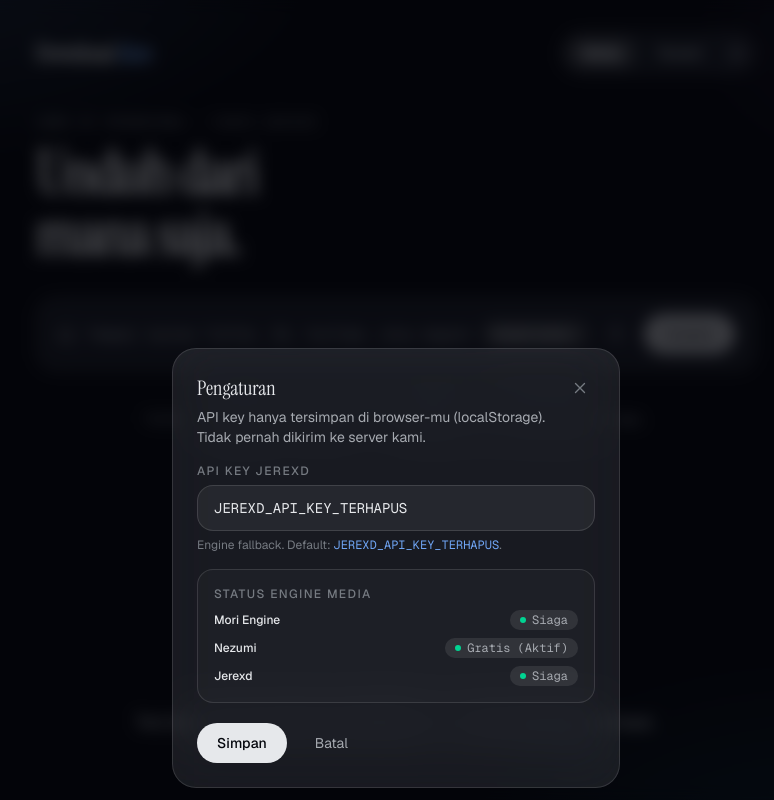
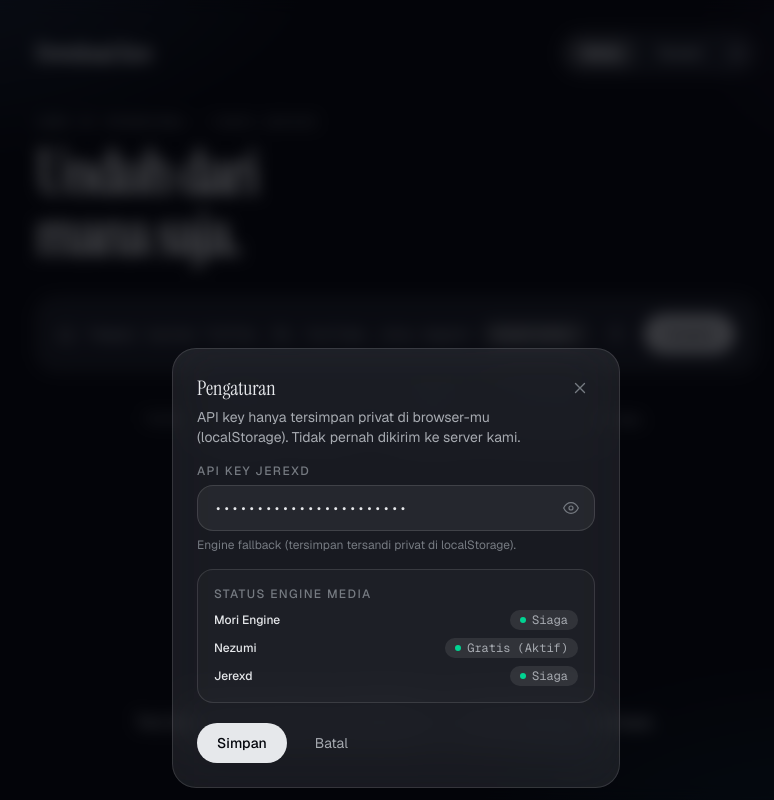
Before and after one commit to NaufalSaputraa/DownloadKan, a React (Vite) app: page / in a window 1280 px wide. Both pictures are taken after a click on the button 980 px from the left and 53 px from the top of the page. Shown: the whole page, without its empty margins (244-1018 px from the left). Built offline with nearby package versions, Linux system fonts and the light colour scheme.

Commit message:
fix: mask API key input with show/hide password toggle and update focus ring color to monochrome silver

```diff
--- a/src/components/SettingsSheet.tsx
+++ b/src/components/SettingsSheet.tsx
@@ -13,6 +13,7 @@
 export function SettingsSheet({ open, settings, onClose, onChange }: Props) {
   const [draft, setDraft] = useState(settings.jerexdKey)
   const [saved, setSaved] = useState(false)
+  const [showKey, setShowKey] = useState(false)
   const healthList = getEngineHealth()
 
   // sinkronkan draft bila data berubah di luar
@@ -63,27 +64,47 @@
               </div>
 
               <p className="mb-4 max-w-sm text-sm text-ink-muted">
-                API key hanya tersimpan di browser-mu (localStorage). Tidak pernah dikirim ke server kami.
+                API key hanya tersimpan privat di browser-mu (localStorage). Tidak pernah dikirim ke server kami.
               </p>
 
-              <label className="block mb-4">
-                <span className="mb-1.5 block text-xs font-medium uppercase tracking-[0.12em] text-ink-faint">
-                  API key Jerexd
-                </span>
+              <div className="mb-4">
+                <label className="mb-1.5 block text-xs font-medium uppercase tracking-[0.12em] text-ink-faint">
+                  API Key Jerexd
+                </label>
+                <div className="relative flex items-center">
                   <input
+                    type={showKey ? 'text' : 'password'}
                     value={draft}
                     onChange={(e) => setDraft(e.target.value)}
                     onKeyDown={(e) => e.key === 'Enter' && save()}
-                  placeholder="JEREXD_API_KEY_TERHAPUS"
+                    placeholder="jere_••••••••••••"
                     autoCapitalize="off"
                     autoCorrect="off"
                     spellCheck={false}
-                  className="w-full rounded-2xl border border-glass-border bg-glass px-4 py-3 font-mono text-sm text-ink outline-none placeholder:text-ink-faint focus:border-accent"
+                    className="w-full rounded-2xl border border-glass-border bg-glass py-3 pl-4 pr-11 font-mono text-sm text-ink outline-none transition-colors placeholder:text-ink-faint focus:border-glass-border focus:outline-none focus:ring-1 focus:ring-glass-border"
                   />
+                  <button
+                    type="button"
+                    onClick={() => setShowKey(!showKey)}
+                    className="absolute right-3 rounded-full p-1 text-ink-faint hover:text-ink"
+                    title={showKey ? 'Sembunyikan API key' : 'Tampilkan API key'}
+                  >
+                    {showKey ? (
+                      <svg width="16" height="16" viewBox="0 0 24 24" fill="none" aria-hidden="true">
+                        <path d="M17.94 17.94A10.07 10.07 0 0 1 12 20c-7 0-11-8-11-8a18.45 18.45 0 0 1 5.06-5.94M9.9 4.24A9.12 9.12 0 0 1 12 4c7 0 11 8 11 8a18.5 18.5 0 0 1-2.16 3.19m-6.72-1.07a3 3 0 1 1-4.24-4.24M1 1l22 22" stroke="currentColor" strokeWidth="1.8" strokeLinecap="round" strokeLinejoin="round" />
+                      </svg>
+                    ) : (
+                      <svg width="16" height="16" viewBox="0 0 24 24" fill="none" aria-hidden="true">
+                        <path d="M1 12s4-8 11-8 11 8 11 8-4 8-11 8-11-8-11-8z" stroke="currentColor" strokeWidth="1.8" strokeLinecap="round" strokeLinejoin="round" />
+                        <circle cx="12" cy="12" r="3" stroke="currentColor" strokeWidth="1.8" />
+                      </svg>
+                    )}
+                  </button>
+                </div>
                 <span className="mt-1.5 block text-xs text-ink-faint">
-                  Engine fallback. Default: <code className="font-mono text-accent">JEREXD_API_KEY_TERHAPUS</code>.
+                  Engine fallback (tersimpan tersandi privat di localStorage).
                 </span>
-              </label>
+              </div>
 
               {/* Status Health Engine */}
               <div className="mb-5 rounded-2xl border border-glass-border bg-glass/40 p-4">
--- a/src/index.css
+++ b/src/index.css
@@ -20,9 +20,9 @@
   --color-glass-2: oklch(100% 0 0 / 0.09);
   --color-glass-border: oklch(100% 0 0 / 0.12);
   --color-glass-border-soft: oklch(100% 0 0 / 0.07);
-  --color-accent: oklch(72% 0.13 258);
-  --color-accent-soft: oklch(72% 0.13 258 / 0.14);
-  --color-focus: oklch(72% 0.13 258);
+  --color-accent: oklch(88% 0.005 260);
+  --color-accent-soft: oklch(100% 0 0 / 0.12);
+  --color-focus: oklch(90% 0.005 260 / 0.4);
   --color-danger: oklch(66% 0.19 25);
 }
 
```
Lines whose indentation alone changed are shown as unchanged.
